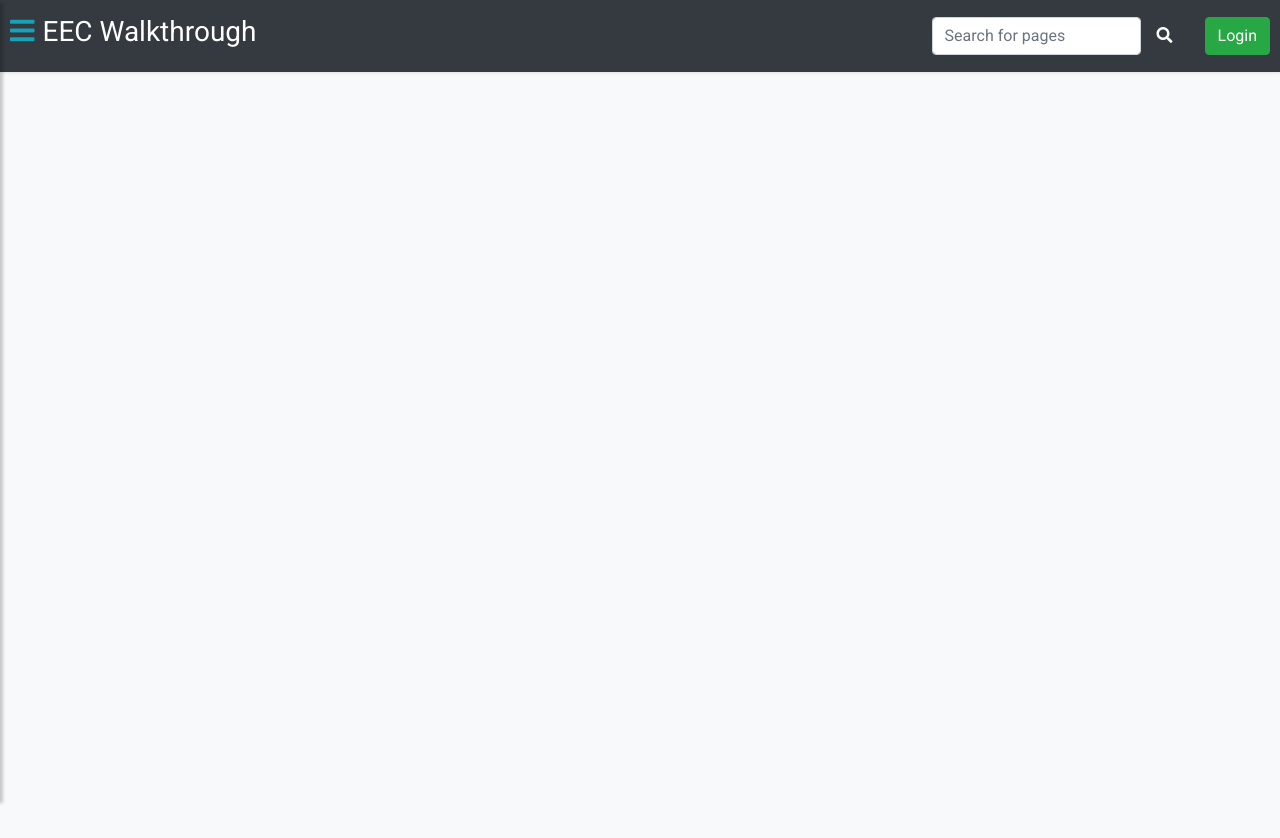
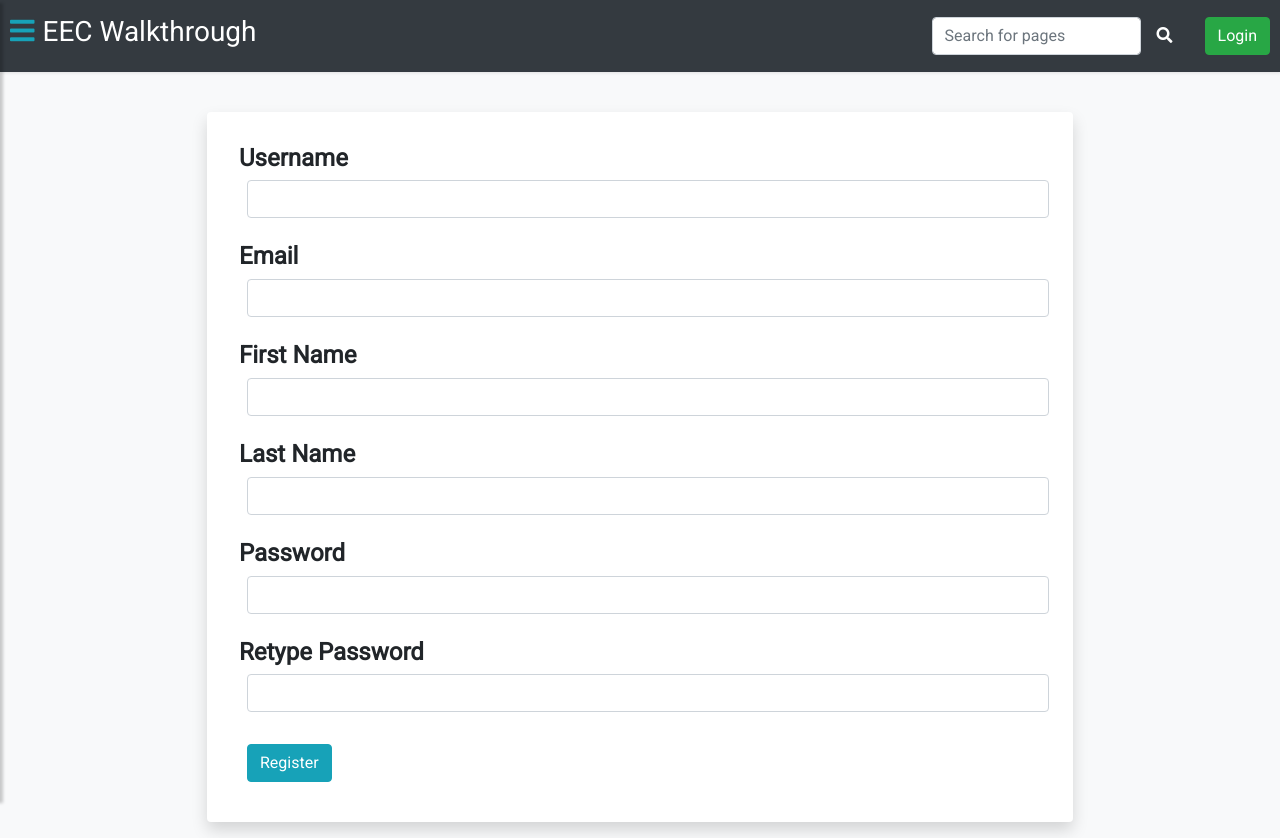
Before and after one commit to osu-cass/eec-walkthrough-react, a React (Create React App) app in the folder frontend/: page /register-user in a window 1280 px wide. Before the commit the page ends 800 px from the top, so only its background shows below. Built offline with nearby package versions, Linux system fonts and the light colour scheme; no server answers.

Commit message:
Complete user registration page

```diff
--- a/frontend/src/components/CreateCard.js
+++ b/frontend/src/components/CreateCard.js
@@ -416,7 +416,7 @@ class CreateItem extends React.Component {
 
 						<Row>
 							<div className='col-3' />
-							<div className='col-6'>
+							<div className='col-6 mt-4'>
 								<Error
 									empty={this.state.emptyInputs}
 									message={this.state.errorMessage}
--- a/frontend/src/components/CreatePage.js
+++ b/frontend/src/components/CreatePage.js
@@ -171,7 +171,7 @@ class CreateItem extends React.Component {
 
 						<Row>
 							<div className='col-3' />
-							<div className='col-6'>
+							<div className='col-6 mt-2'>
 								<Error
 									empty={this.state.emptyInputs}
 									message={this.state.errorMessage}
--- a/frontend/src/components/Error.js
+++ b/frontend/src/components/Error.js
@@ -4,7 +4,7 @@ import PropTypes from 'prop-types';
 
 const Error = (props) => {
 	return props.empty ? (
-		<Alert className="active mt-2" variant="danger">
+		<Alert className="active" variant="danger">
 			{props.message}
 		</Alert>
 	) : <div className="hide" />;
--- /dev/null
+++ b/frontend/src/components/RegisterUser.css
@@ -0,0 +1,4 @@
+#user-register-container {
+  top: 1em;
+  z-index: 998;
+}
--- a/frontend/src/pages/RegisterUser.js
+++ b/frontend/src/pages/RegisterUser.js
@@ -1,6 +1,8 @@
-import React, {useState, useEffect} from "react";
+import React, {useState} from "react";
 import LoadingOverlay from "../components/LoadingOverlay";
 import {withRouter} from "react-router-dom";
+import Error from "../components/Error";
+import "../components/RegisterUser.css";
 
 // user registration page
 function  RegisterUser (props) {
@@ -9,17 +11,17 @@ function  RegisterUser (props) {
   const [errorMessage, setErrorMessage] = useState("");
 
   // attempt to register a user
-  async function register(cursor, newSearch, textValue) {
+  async function register(username, email, first, last, password) {
     try {
       setLoading(true);
 
       // construct the request body
       const postObj = {
-        username: "User2020",
-        password: "12345678!",
-        firstName: "Hello",
-        lastName: "There",
-        email: "hello@oregonstate.edu"
+        username: username,
+        password: password,
+        firstName: first,
+        lastName: last,
+        email: email
       }
 
       // construct the request url
@@ -47,19 +49,137 @@ function  RegisterUser (props) {
         if (results.status === 403) {
           setErrorMessage(obj.error);
         } else {
-          console.error("An internal server error occurred while trying to search for a page. Please try again later.");
+          setErrorMessage("An internal server error occurred while trying to search for a page. Please try again later.");
         }
 
       }
     } catch (err) {
-      console.error("An internal server error occurred while trying to search for a page. Please try again later.");
+      setErrorMessage("An internal server error occurred while trying to search for a page. Please try again later.");
     }
     setLoading(false);
+  }
+
+  // perform a new user registration
+  function submitHandler(e) {
+
+    // prevent the default behavior of the form button
+    e.preventDefault();
+
+    // get all input fields
+    const username = document.getElementById("input-register-username").value;
+    const email = document.getElementById("input-register-email").value;
+    const first = document.getElementById("input-register-first").value;
+    const last = document.getElementById("input-register-last").value;
+    const password1 = document.getElementById("input-register-password").value;
+    const password2 = document.getElementById("input-register-password-re").value;
+
+    // basic email regular expression
+    const reg = /\S+@\S+\.\S+/;
+
+    // check that all inputs are valid
+    if(username.length < 5) {
+      setErrorMessage("Username must be at least 5 characters long.");
+      return;
+    }
+
+    if(!reg.test(email)) {
+      setErrorMessage("Invalid email address.");
+      return;
+    }
+
+    if(email.length < 1) {
+      setErrorMessage("An email address is required.");
+      return;
+    }
+
+    if(first.length < 1) {
+      setErrorMessage("A first name is required.");
+      return;
+    }
+
+    if(last.length < 1) {
+      setErrorMessage("A last name is required.");
+      return;
+    }
+
+    if(password1.length < 8) {
+      setErrorMessage("Password must be at least 8 characters long.");
+      return;
+    }
+
+    if(password1 !== password2) {
+      setErrorMessage("Both passwords must match.");
+      return;
+    }
+
+    // register the new user
+    register(username, email, first, last, password1);
+
   }
 
   return (
     <div className="container">
         <LoadingOverlay loading={loading} />
+
+        <div id="user-register-container" className="justify-content-between p-3 my-3 text-dark-50 bg-white rounded shadow">
+
+          <form id="register-form" onSubmit={(e) => submitHandler(e)}>
+            <div className="form-group m-3">
+
+              <label form="formGroup" className="flex-grow-1 font-weight-bold h4">
+                Username
+              </label>
+              <input type="text" className="form-control mx-2 mb-4"
+                id="input-register-username" maxLength="50" />
+
+              <label form="formGroup" className="flex-grow-1 font-weight-bold h4">
+                Email
+              </label>
+              <input type="email" className="form-control mx-2 mb-4"
+                id="input-register-email" maxLength="100" />
+
+              <label form="formGroup" className="flex-grow-1 font-weight-bold h4">
+                First Name
+              </label>
+              <input type="text" className="form-control mx-2 mb-4"
+                id="input-register-first" maxLength="50" />
+
+              <label form="formGroup" className="flex-grow-1 font-weight-bold h4">
+                Last Name
+              </label>
+              <input type="text" className="form-control mx-2 mb-4"
+                id="input-register-last" maxLength="50" />
+
+              <label form="formGroup" className="flex-grow-1 font-weight-bold h4">
+                Password
+              </label>
+              <input type="password" className="form-control mx-2 mb-4"
+                id="input-register-password" maxLength="50"
+                autocomplete="new-password" />
+
+              <label form="formGroup" className="flex-grow-1 font-weight-bold h4">
+                Retype Password
+              </label>
+              <input type="password" className="form-control mx-2 mb-4"
+                id="input-register-password-re" maxLength="50"
+                autocomplete="new-password" />
+
+              <div className="ml-2 my-3 pl-2">
+                <Error
+                  empty={!!errorMessage.length}
+                  message={errorMessage}
+                />
+              </div>
+
+              <button type="submit" id="search-user-button" className="btn btn-info m-2">
+                Register
+              </button>
+
+            </div>
+          </form>
+
+        </div>
+
     </div>
   )
 }
```
